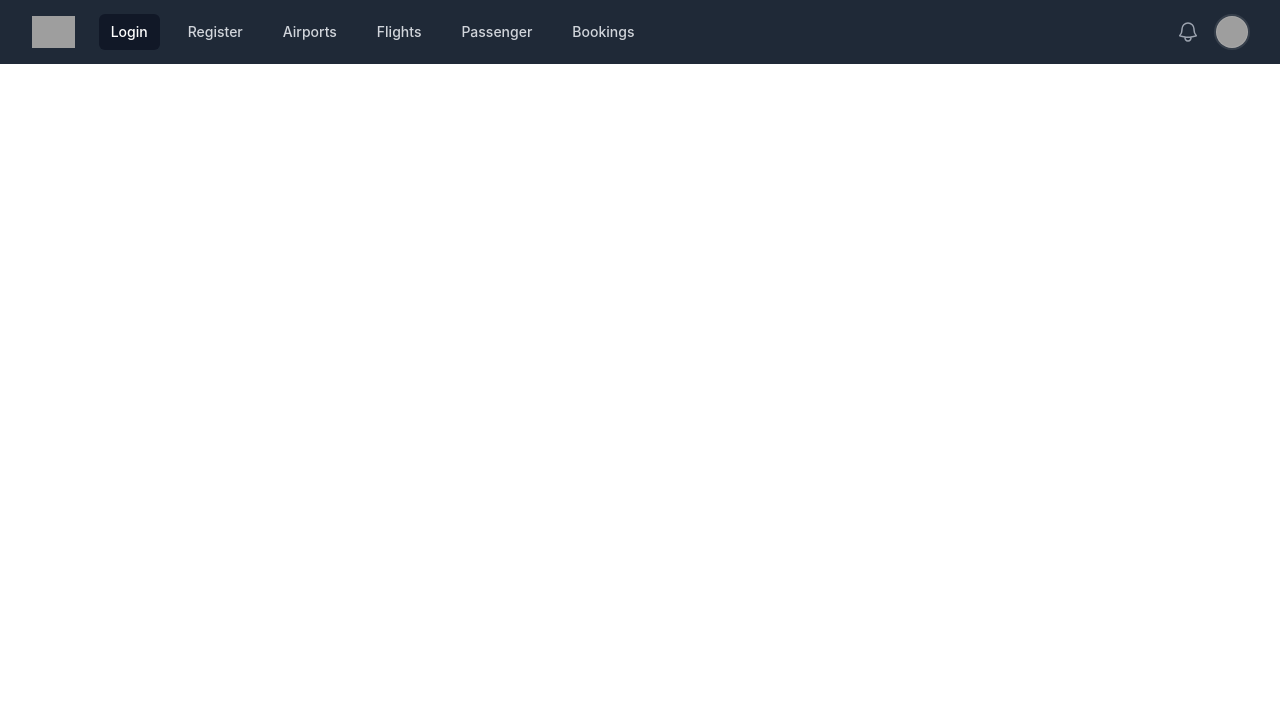
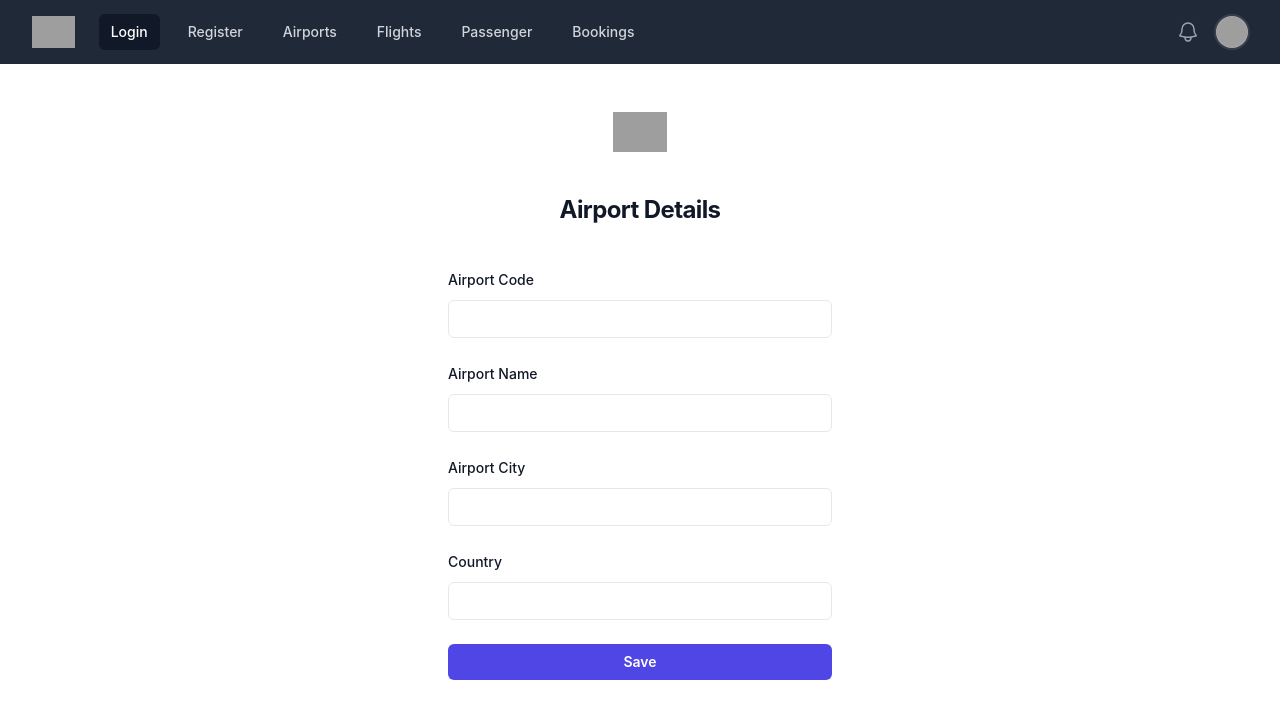
Before and after one commit to Code-Base-CMJD-113/FrontEndTech-02-Practical-113, a React (Create React App) app: page / in a window 1280 px wide. Shown: the top 718 px of the page. Built offline with nearby package versions, Linux system fonts and the light colour scheme; grey boxes are pictures that could not be loaded.

Commit message:
Airport data save init

```diff
--- a/src/App.tsx
+++ b/src/App.tsx
@@ -3,11 +3,13 @@
 import "./App.css";
 import { Intro } from "./components/intro/Intro";
 import Nav from "./components/nav/Nav";
+import Airports from "./components/airport/Airport";
 
 function App() {
   return (
     <>
       <Nav/>
+      <Airports/>
     </>
   );
 }
--- a/src/components/airport/Airport.tsx
+++ b/src/components/airport/Airport.tsx
@@ -1,7 +1,93 @@
-export const Airport = () =>{
-    return(
-        <>
+export default function Airports() {
+    return (
+      <>
+        <div className="flex min-h-full flex-col justify-center px-6 py-12 lg:px-8">
+          <div className="sm:mx-auto sm:w-full sm:max-w-sm">
+            <img
+              alt="Your Company"
+              src="https://tailwindcss.com/plus-assets/img/logos/mark.svg?color=indigo&shade=600"
+              className="mx-auto h-10 w-auto"
+            />
+            <h2 className="mt-10 text-center text-2xl/9 font-bold tracking-tight text-gray-900">
+             Airport Details
+            </h2>
+          </div>
 
-        </>
+          <div className="mt-10 sm:mx-auto sm:w-full sm:max-w-sm">
+            <form className="space-y-6">
+              <div>
+                <label htmlFor="email" className="block text-sm/6 font-medium text-gray-900">
+                  Airport Code
+                </label>
+                <div className="mt-2">
+                  <input
+                    id="airportCode"
+                    name="airportCode"
+                    type="text"
+                    required
+                    className="border border-gray block w-full rounded-md bg-white px-3 py-1.5 text-base text-gray-900 outline-1 -outline-offset-1 outline-black-600 placeholder:text-gray-400 focus:outline-2 focus:-outline-offset-2 focus:outline-blue-600 sm:text-sm/6"
+                  />
+                </div>
+              </div>
+
+              <div>
+                <div className="flex items-center justify-between">
+                  <label htmlFor="password" className="block text-sm/6 font-medium text-gray-900">
+                    Airport Name
+                  </label>
+                </div>
+                <div className="mt-2">
+                  <input
+                    id="name"
+                    name="name"
+                    type="text"
+                    required
+                    className="border border-gray block w-full rounded-md bg-white px-3 py-1.5 text-base text-gray-900 outline-1 -outline-offset-1 outline-black-600 placeholder:text-gray-400 focus:outline-2 focus:-outline-offset-2 focus:outline-blue-600 sm:text-sm/6"                  />
+                </div>
+              </div>
+
+              <div>
+                <div className="flex items-center justify-between">
+                  <label htmlFor="password" className="block text-sm/6 font-medium text-gray-900">
+                    Airport City
+                  </label>
+                </div>
+                <div className="mt-2">
+                  <input
+                    id="city"
+                    name="city"
+                    type="text"
+                    required
+                    className="border border-gray block w-full rounded-md bg-white px-3 py-1.5 text-base text-gray-900 outline-1 -outline-offset-1 outline-black-600 placeholder:text-gray-400 focus:outline-2 focus:-outline-offset-2 focus:outline-blue-600 sm:text-sm/6"                  />
+                </div>
+              </div>
+              <div>
+                <div className="flex items-center justify-between">
+                  <label htmlFor="password" className="block text-sm/6 font-medium text-gray-900">
+                    Country
+                  </label>
+                </div>
+                <div className="mt-2">
+                  <input
+                    id="country"
+                    name="city"
+                    type="text"
+                    required
+                    className="border border-gray block w-full rounded-md bg-white px-3 py-1.5 text-base text-gray-900 outline-1 -outline-offset-1 outline-black-600 placeholder:text-gray-400 focus:outline-2 focus:-outline-offset-2 focus:outline-blue-600 sm:text-sm/6"                  />
+                </div>
+              </div>
+
+              <div>
+                <button
+                  type="submit"
+                  className="flex w-full justify-center rounded-md bg-indigo-600 px-3 py-1.5 text-sm/6 font-semibold text-white shadow-xs hover:bg-indigo-500 focus-visible:outline-2 focus-visible:outline-offset-2 focus-visible:outline-indigo-600"
+                >
+                  Save
+                </button>
+              </div>
+            </form>
+          </div>
+        </div>
+      </>
     )
-}
+  }
```
